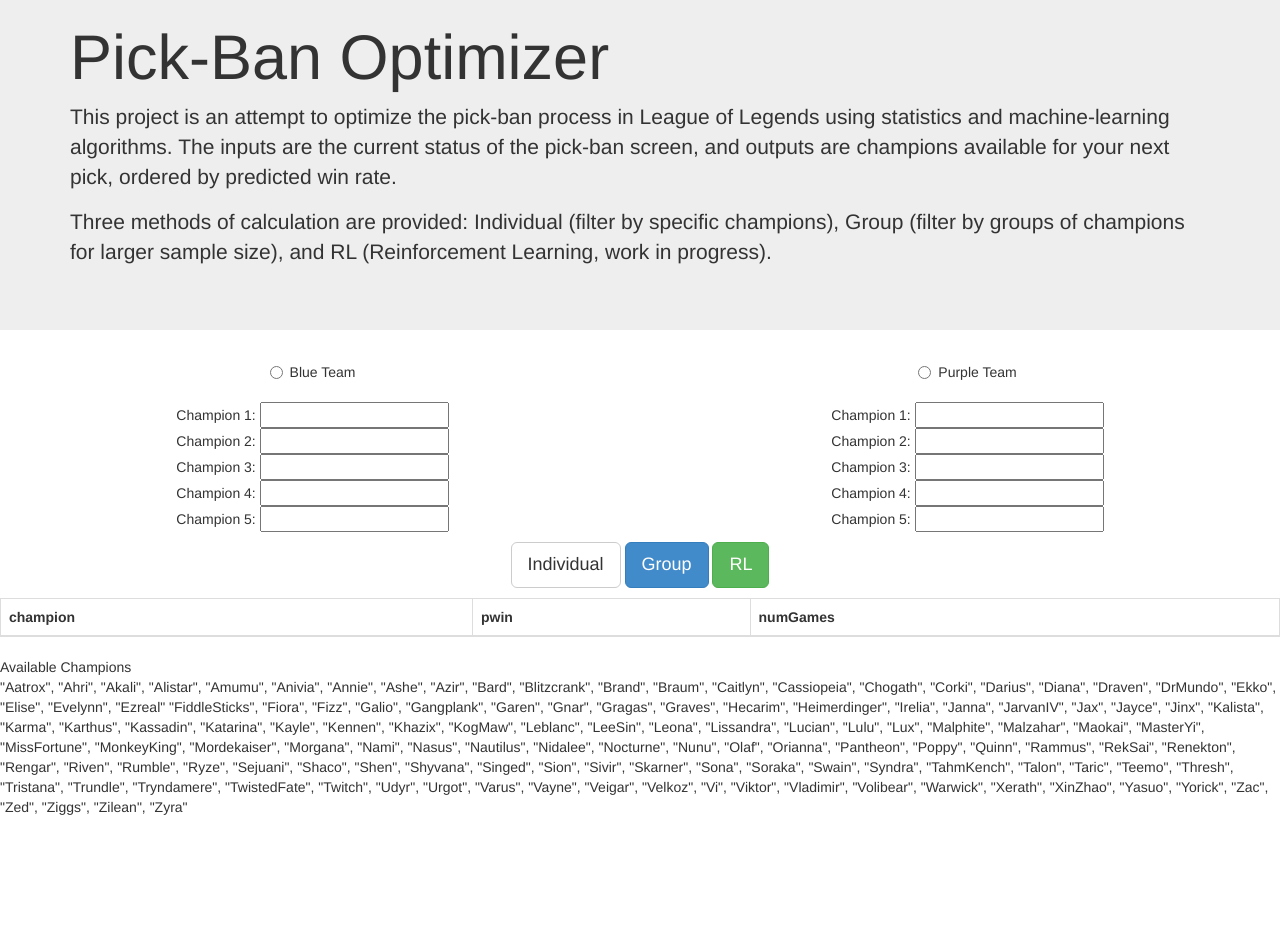
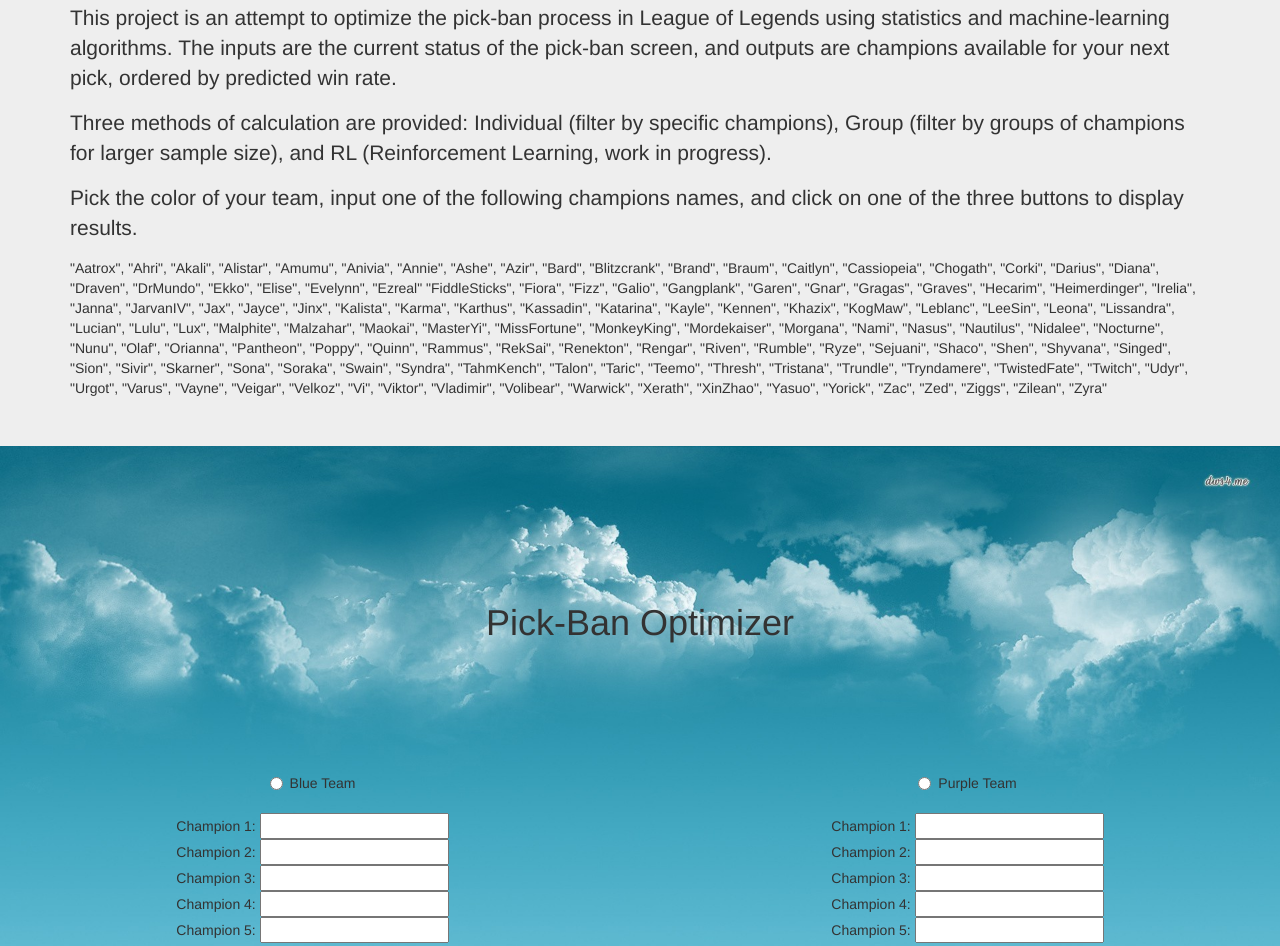
Before and after one commit to georgyporgy91/PickBan, a plain HTML site: page inst/www/index.html in a window 1280 px wide. Shown: the part 845-1791 px from the top of the page. Before the commit the page ends 1662 px from the top, so only its background shows below. Drawn offline with Linux system fonts and the light colour scheme.

Commit message:
update html

```diff
--- a/inst/www/index.html
+++ b/inst/www/index.html
@@ -30,21 +30,43 @@
 
   <div class="jumbotron">
       <div class="container">
-        <h1>Pick-Ban Optimizer</h1>
+
         <p>This project is an attempt to optimize the pick-ban process in League of Legends using statistics and machine-learning algorithms. The inputs are the current status of the pick-ban screen, and outputs are champions available for your next pick, ordered by predicted win rate. </p>
         <p>Three methods of calculation are provided: Individual (filter by specific champions), Group (filter by groups of champions for larger sample size), and RL (Reinforcement Learning, work in progress). </p>
+        <p>Pick the color of your team, input one of the following champions names, and click on one of the three buttons to display results. </p>
+        "Aatrox", "Ahri", "Akali", "Alistar", "Amumu", "Anivia", "Annie", "Ashe",
+        "Azir", "Bard", "Blitzcrank", "Brand", "Braum", "Caitlyn", "Cassiopeia",
+        "Chogath", "Corki", "Darius", "Diana", "Draven", "DrMundo", "Ekko", "Elise",
+        "Evelynn", "Ezreal" "FiddleSticks", "Fiora", "Fizz", "Galio", "Gangplank",
+        "Garen", "Gnar", "Gragas", "Graves", "Hecarim", "Heimerdinger", "Irelia",
+        "Janna", "JarvanIV", "Jax", "Jayce", "Jinx", "Kalista", "Karma", "Karthus",
+        "Kassadin", "Katarina", "Kayle", "Kennen", "Khazix", "KogMaw", "Leblanc",
+        "LeeSin", "Leona", "Lissandra", "Lucian", "Lulu", "Lux", "Malphite",
+        "Malzahar", "Maokai", "MasterYi", "MissFortune", "MonkeyKing", "Mordekaiser",
+        "Morgana", "Nami", "Nasus", "Nautilus", "Nidalee", "Nocturne", "Nunu", "Olaf",
+        "Orianna", "Pantheon", "Poppy", "Quinn", "Rammus", "RekSai", "Renekton",
+        "Rengar", "Riven", "Rumble", "Ryze", "Sejuani", "Shaco", "Shen", "Shyvana",
+        "Singed", "Sion", "Sivir", "Skarner", "Sona", "Soraka", "Swain", "Syndra",
+        "TahmKench", "Talon", "Taric", "Teemo", "Thresh", "Tristana", "Trundle",
+        "Tryndamere", "TwistedFate", "Twitch", "Udyr", "Urgot", "Varus", "Vayne",
+        "Veigar", "Velkoz", "Vi", "Viktor", "Vladimir", "Volibear", "Warwick",
+        "Xerath", "XinZhao", "Yasuo", "Yorick", "Zac", "Zed", "Ziggs", "Zilean",
+        "Zyra"
       </div>
   </div>
 
-  <div class="row">
-  	<form align="center">
+
+  <div class="container-1">
+    <h1 align="center">Pick-Ban Optimizer</h1><BR></BR><BR></BR><BR></BR>
+    <div class="row" align="center">
+    	<!-- <form align="center"> -->
     		<div class="col-xs-6 col-md-6">
           <label class="radio-inline"><input type="radio" name="team" value="1">Blue Team</label>
         </div>
         <div class="col-xs-6 col-md-6">
   		    <label class="radio-inline"><input type="radio" name="team" value="2">Purple Team</label>
         </div>
-	  </form>
+  	  <!-- </form> -->
     </div><BR>
 
     <div class="row">
@@ -71,43 +93,25 @@
       </div>
     </div>
 
-  <p>
-    <div class="text-center">
+
+    <div class="text-center"><BR></BR><BR></BR><BR></BR>
       <button type="button" id="pick-indiv" class="btn btn-lg btn-default">Individual</button>
       <button type="button" id="pick-group" class="btn btn-lg btn-primary">Group</button>
       <button type="button" id="pick-rl" class="btn btn-lg btn-success">RL</button>
     </div>
-  </p>
+
+	</div>
 
 
     <table class="table table-bordered">
       <thead>
-      <tr><th>champion</th><th>pwin</th><th>numGames</th></tr>
+        <tr><th>Champion</th><th>Win Probability</th><th>Game Count</th></tr>
       </thead>
       <tbody>
       </tbody>
     </table>
 
-<p> Available Champions <br>
-"Aatrox", "Ahri", "Akali", "Alistar", "Amumu", "Anivia", "Annie", "Ashe",
-"Azir", "Bard", "Blitzcrank", "Brand", "Braum", "Caitlyn", "Cassiopeia",
-"Chogath", "Corki", "Darius", "Diana", "Draven", "DrMundo", "Ekko", "Elise",
-"Evelynn", "Ezreal" "FiddleSticks", "Fiora", "Fizz", "Galio", "Gangplank",
-"Garen", "Gnar", "Gragas", "Graves", "Hecarim", "Heimerdinger", "Irelia",
-"Janna", "JarvanIV", "Jax", "Jayce", "Jinx", "Kalista", "Karma", "Karthus",
-"Kassadin", "Katarina", "Kayle", "Kennen", "Khazix", "KogMaw", "Leblanc",
-"LeeSin", "Leona", "Lissandra", "Lucian", "Lulu", "Lux", "Malphite",
-"Malzahar", "Maokai", "MasterYi", "MissFortune", "MonkeyKing", "Mordekaiser",
-"Morgana", "Nami", "Nasus", "Nautilus", "Nidalee", "Nocturne", "Nunu", "Olaf",
-"Orianna", "Pantheon", "Poppy", "Quinn", "Rammus", "RekSai", "Renekton",
-"Rengar", "Riven", "Rumble", "Ryze", "Sejuani", "Shaco", "Shen", "Shyvana",
-"Singed", "Sion", "Sivir", "Skarner", "Sona", "Soraka", "Swain", "Syndra",
-"TahmKench", "Talon", "Taric", "Teemo", "Thresh", "Tristana", "Trundle",
-"Tryndamere", "TwistedFate", "Twitch", "Udyr", "Urgot", "Varus", "Vayne",
-"Veigar", "Velkoz", "Vi", "Viktor", "Vladimir", "Volibear", "Warwick",
-"Xerath", "XinZhao", "Yasuo", "Yorick", "Zac", "Zed", "Ziggs", "Zilean",
-"Zyra"
-</p>
+
 
 </body>
 </html>
--- a/inst/www/style.css
+++ b/inst/www/style.css
@@ -36,3 +36,35 @@
 	justify-content: center;
 	align-items: center;
 }
+
+.jumbotron{
+	margin-bottom: 0;
+}
+
+.container-1{
+	background-image: url("sky.jpg");
+	background-size: cover;
+	background-repeat:no-repeat;
+	background-attachment: fixed;
+
+	height: 100%;
+	width: 100%;
+
+	display: flex;
+	flex-direction: column;
+	justify-content: center;
+	/*align-items: center;*/
+}
+
+.table-bordered{
+	/*color: #fff;*/
+	background-color: #eee;
+	background-size: cover;
+	background-repeat:no-repeat;
+	background-attachment: fixed;
+	text-align: center;
+}
+
+th {
+	text-align: center;
+}
```
Also changed, not shown: inst/www/sky.jpg (added), 1 other file. Lines whose indentation alone changed are shown as unchanged.
